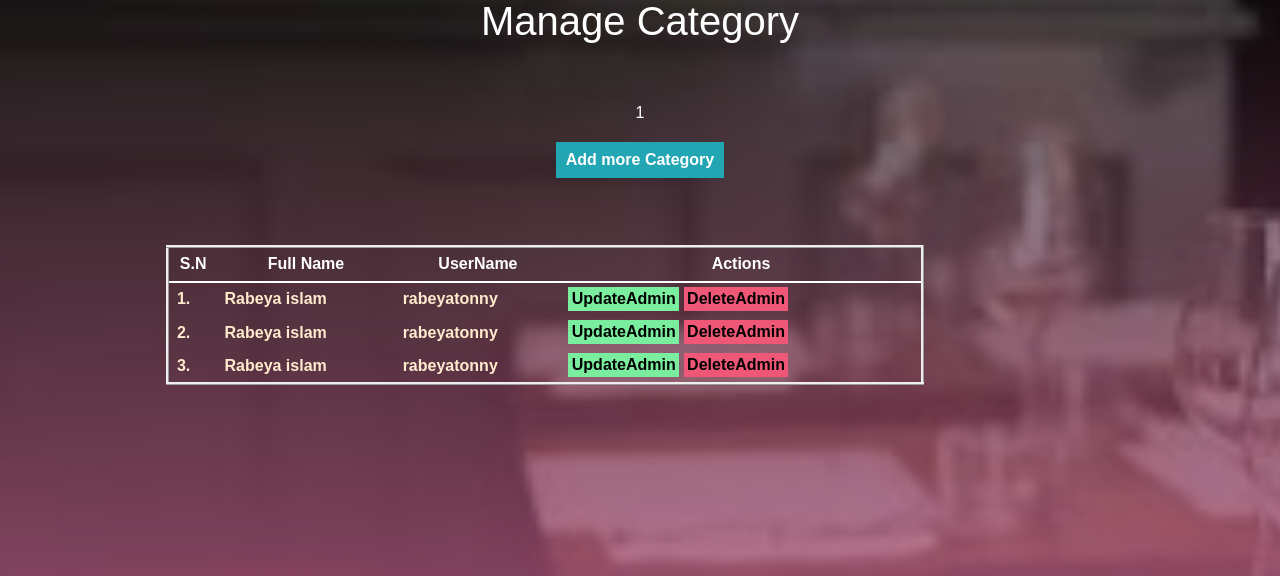
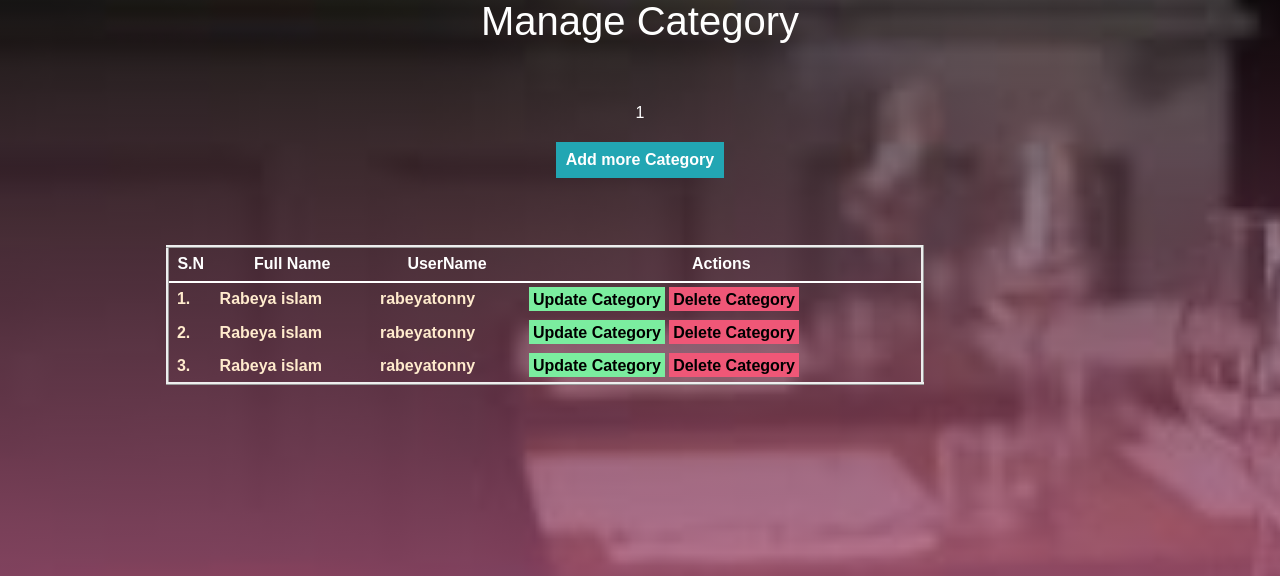
Before and after one commit to RabeyaIslam99/final_year_project, a PHP site: page /food_order/admin/manage_category.php in a window 1280 px wide. Shown: the part 184-760 px from the top of the page. Run offline with PHP 8.4, Linux system fonts and the light colour scheme; the visitor is signed in with stand-in values (Sample User, id 1).

Commit message:
category section work updated

```diff
--- a/admin/manage_category.php
+++ b/admin/manage_category.php
@@ -36,8 +36,8 @@
        <td>Rabeya islam</td>
        <td>rabeyatonny</td>
        <td>
-            <a href="#" class="btn-secondary">UpdateAdmin</a>
-            <a href="#" class="btn-danger">DeleteAdmin</a>
+            <a href="#" class="btn-secondary">Update Category</a>
+            <a href="#" class="btn-danger">Delete Category</a>
 
        </td>
        </tr>
@@ -46,8 +46,8 @@
        <td>Rabeya islam</td>
        <td>rabeyatonny</td>
        <td>
-             <a href="#" class="btn-secondary"> UpdateAdmin</a>
-            <a href="#" class="btn-danger">DeleteAdmin</a>
+             <a href="#" class="btn-secondary"> Update Category</a>
+            <a href="#" class="btn-danger">Delete Category</a>
 
        </td>
        </tr>
@@ -56,8 +56,8 @@
        <td>Rabeya islam</td>
        <td>rabeyatonny</td>
        <td>
-             <a href="#" class="btn-secondary">UpdateAdmin</a>
-              <a href="#" class="btn-danger">DeleteAdmin</a>
+             <a href="#" class="btn-secondary">Update Category</a>
+              <a href="#" class="btn-danger">Delete Category</a>
        </td>
        </tr>
 
```
Also changed, not shown: admin/add_category.php (+48 -19 lines).
